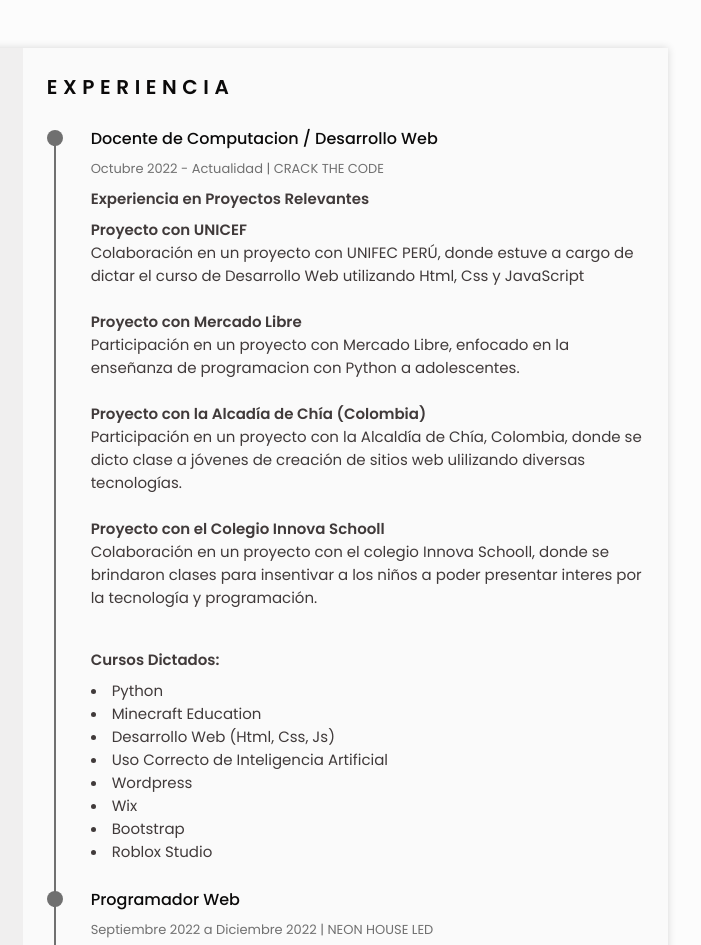
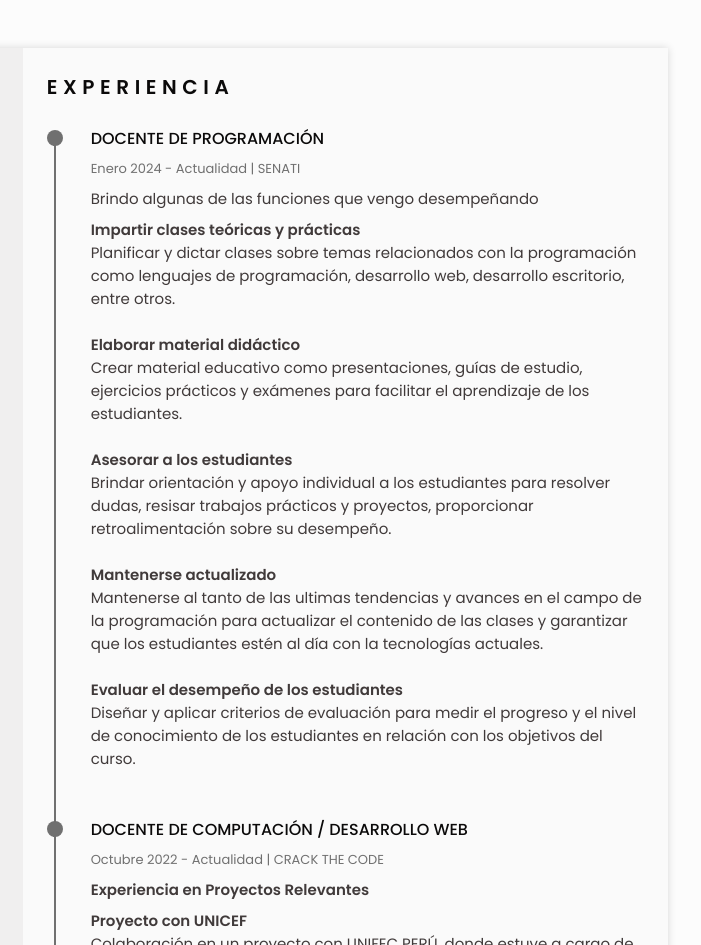
Before and after one commit to DevSaulSneider/SaulChavez-Developer, a plain HTML site: page index.html in a window 1280 px wide. Shown: the top 945 px of the page, 456-1157 px from the left. Drawn offline with nearby package versions, Linux system fonts and the light colour scheme.

Commit message:
actualizacion cv y senati

```diff
--- a/index.html
+++ b/index.html
@@ -75,7 +75,8 @@
               <h3 class='home__profession dweb'>Web Developer</h3>
 
               <div>
-                <a download='SaulChavez-ProfesorComputacion.pdf' href='public/pdf/cv_completo.pdf' class='home__button-movil'>
+                <a download='SaulChavez-ProfesorComputacion.pdf' href='public/pdf/cv_completo.pdf'
+                  class='home__button-movil'>
                   Descargar CV</a>
               </div>
             </div>
@@ -125,7 +126,11 @@
         <!-- perfil -->
         <section class="perfil section" id="perfil">
           <h2 class="section-title">perfil</h2>
-          <p class="perfil__description">Soy un profesional técnico titulado en Desarrollo de Software por SENATI, apasionado por la tecnología y con un firme compromiso de aprendizaje continuo. Mi enfoque es trabajar en equipo y contribuir al máximo de mis habilidades para superar las expectativas. Durante mi formación profesional, he tenido la oportunidad de impartir clases en el ámbito de la informática y la tecnología, lo que ha fortalecido mi pasión por compartir conocimientos y fomentar el crecimiento de otros.</p>
+          <p class="perfil__description">Soy un profesional técnico titulado en Desarrollo de Software por SENATI,
+            apasionado por la tecnología y con un firme compromiso de aprendizaje continuo. Mi enfoque es trabajar en
+            equipo y contribuir al máximo de mis habilidades para superar las expectativas. Durante mi formación
+            profesional, he tenido la oportunidad de impartir clases en el ámbito de la informática y la tecnología, lo
+            que ha fortalecido mi pasión por compartir conocimientos y fomentar el crecimiento de otros.</p>
         </section>
         <!-- educacion -->
         <section class="educacion section" id="educacion">
@@ -224,25 +229,73 @@
               </div>
 
               <div class="experiencia__data bd-grid">
-                <h3 class="experiencia__title">Docente de Computacion / Desarrollo Web</h3>
+                <h3 class="experiencia__title">DOCENTE DE PROGRAMACI&Oacute;N</h3>
+                <span class="experiencia__company">Enero 2024 - Actualidad | SENATI</span>
+                <p class="experiencia__description">
+                  Brindo algunas de las funciones que vengo desempe&ntilde;ando
+                </p>
+                <ul>
+                  <li> <b>Impartir clases te&oacute;ricas y pr&aacute;cticas</b></li>
+                  <ul>
+                    <li>Planificar y dictar clases sobre temas relacionados con la programaci&oacute;n como lenguajes de
+                      programaci&oacute;n, desarrollo web, desarrollo escritorio, entre otros.</li><br>
+                  </ul>
+                  <li> <b>Elaborar material did&aacute;ctico</b></li>
+                  <ul>
+                    <li> Crear material educativo como presentaciones, gu&iacute;as de estudio, ejercicios
+                      pr&aacute;cticos y ex&aacute;menes para facilitar el aprendizaje de los estudiantes. </li><br>
+                  </ul>
+                  <li> <b>Asesorar a los estudiantes</b></li>
+                  <ul>
+                    <li> Brindar orientaci&oacute;n y apoyo individual a los estudiantes para resolver dudas, resisar
+                      trabajos pr&aacute;cticos y proyectos, proporcionar retroalimentaci&oacute;n sobre su
+                      desempe&ntilde;o. </li><br>
+                  </ul>
+                  <li> <b>Mantenerse actualizado</b></li>
+                  <ul>
+                    <li> Mantenerse al tanto de las ultimas tendencias y avances en el campo de la programaci&oacute;n
+                      para actualizar el contenido de las clases y garantizar que los estudiantes est&eacute;n al
+                      d&iacute;a con la tecnolog&iacute;as actuales. </li><br>
+                  </ul>
+                  <li> <b>Evaluar el desempe&ntilde;o de los estudiantes</b></li>
+                  <ul>
+                    <li> Dise&ntilde;ar y aplicar criterios de evaluaci&oacute;n para medir el progreso y el nivel de
+                      conocimiento de los estudiantes en relaci&oacute;n con los objetivos del curso.</li><br>
+                  </ul>
+                </ul>
+              </div>
+            </div>
+            <div class="experiencia__content">
+              <div class="experiencia__time">
+                <span class="experiencia__rounder"></span>
+                <span class="experiencia__line"></span>
+              </div>
+
+              <div class="experiencia__data bd-grid">
+                <h3 class="experiencia__title">DOCENTE DE COMPUTACI&Oacute;N / DESARROLLO WEB</h3>
                 <span class="experiencia__company">Octubre 2022 - Actualidad | CRACK THE CODE</span>
                 <p class="experiencia__description"><b>Experiencia en Proyectos Relevantes</b></p>
                 <ul>
                   <li> <b>Proyecto con UNICEF</b></li>
                   <ul>
-                      <li>Colaboraci&oacute;n en un proyecto con UNIFEC PER&Uacute;, donde estuve a cargo de dictar el curso de Desarrollo Web utilizando Html, Css y JavaScript</li><br>
+                    <li>Colaboraci&oacute;n en un proyecto con UNIFEC PER&Uacute;, donde estuve a cargo de dictar el
+                      curso de Desarrollo Web utilizando Html, Css y JavaScript</li><br>
                   </ul>
                   <li> <b>Proyecto con Mercado Libre</b></li>
                   <ul>
-                      <li>Participaci&oacute;n en un proyecto con Mercado Libre, enfocado en la enseñanza de programacion con Python a adolescentes. </li><br>
+                    <li>Participaci&oacute;n en un proyecto con Mercado Libre, enfocado en la enseñanza de programacion
+                      con Python a adolescentes. </li><br>
                   </ul>
                   <li> <b>Proyecto con la Alcad&iacute;a de Ch&iacute;a (Colombia)</b></li>
                   <ul>
-                      <li>Participaci&oacute;n en un proyecto con la Alcald&iacute;a de Ch&iacute;a, Colombia, donde se dicto clase a j&oacute;venes de creaci&oacute;n de sitios web ulilizando diversas tecnolog&iacute;as. </li><br>
+                    <li>Participaci&oacute;n en un proyecto con la Alcald&iacute;a de Ch&iacute;a, Colombia, donde se
+                      dicto clase a j&oacute;venes de creaci&oacute;n de sitios web ulilizando diversas
+                      tecnolog&iacute;as. </li><br>
                   </ul>
                   <li> <b>Proyecto con el Colegio Innova Schooll</b></li>
                   <ul>
-                      Colaboraci&oacute;n en un proyecto con el colegio Innova Schooll, donde se brindaron clases para insentivar a los niños a poder presentar interes por la tecnolog&iacute;a y programaci&oacute;n.
+                    Colaboraci&oacute;n en un proyecto con el colegio Innova Schooll, donde se brindaron clases para
+                    insentivar a los niños a poder presentar interes por la tecnolog&iacute;a y programaci&oacute;n.
                   </ul>
                 </ul><br>
                 <p> <b>Cursos Dictados:</b></p>
@@ -266,10 +319,13 @@
               </div>
 
               <div class="experiencia__data bd-grid">
-                <h3 class="experiencia__title">Programador Web</h3>
+                <h3 class="experiencia__title">PROGRAMADOR WEB</h3>
                 <span class="experiencia__company">Septiembre 2022 a Diciembre 2022 | NEON HOUSE LED</span>
                 <p class="experiencia__description">
-                  Durante mi empleo anterior, desempeñé un papel esencial en el diseño y desarrollo de sitios web, aprovechando un conjunto diverso de tecnologías, que incluyen HTML, CSS, JavaScript, Bootstrap y jQuery, para crear las páginas web solicitadas por la empresa. Mis responsabilidades abarcaron diversas actividades, entre las que destacan:
+                  Durante mi empleo anterior, desempeñé un papel esencial en el diseño y desarrollo de sitios web,
+                  aprovechando un conjunto diverso de tecnologías, que incluyen HTML, CSS, JavaScript, Bootstrap y
+                  jQuery, para crear las páginas web solicitadas por la empresa. Mis responsabilidades abarcaron
+                  diversas actividades, entre las que destacan:
                 </p>
                 <ul class="ul_default">
                   <li>Administración del Hosting.</li>
@@ -290,9 +346,13 @@
               </div>
 
               <div class="experiencia__data bd-grid">
-                <h3 class="experiencia__title">Practicante y Encargado de Area de Sistemas</h3>
+                <h3 class="experiencia__title">PRACTICANTE Y ENCARGADO DEL AREA DE SISTEMAS</h3>
                 <span class="experiencia__company">Dicembre 2021 a Julio 2022 | Creaciones Zuriel SAC</span>
-                <p class="experiencia__description">Como encargado del área de sistemas, soy un líder tecnológico experimentado con un profundo conocimiento en la gestión de tecnología de la información. Mi rol se centra en dirigir y supervisar eficazmente la infraestructura de TI de la organización, asegurando su funcionamiento óptimo y la alineación con los objetivos estratégicos. Algunas de mis responsabilidades clave incluyen:</p>
+                <p class="experiencia__description">Como encargado del área de sistemas, soy un líder tecnológico
+                  experimentado con un profundo conocimiento en la gestión de tecnología de la información. Mi rol se
+                  centra en dirigir y supervisar eficazmente la infraestructura de TI de la organización, asegurando su
+                  funcionamiento óptimo y la alineación con los objetivos estratégicos. Algunas de mis responsabilidades
+                  clave incluyen:</p>
                 <ul class="ul_default">
                   <li>Planificación Estratégica.</li>
                   <li>Administracion de Hosting y Dominio.</li>
@@ -318,32 +378,44 @@
           <div class="certificados__container bd-grid">
 
             <div class="certificados__content">
-              <h3 class="certificados__title"><i class='bx bx-medal certificados__icon'></i>Microsoft - Klatus | Participacion INMERSION en la NUBE AZ-900</h3>
-              <p class="certificados__description"><a class="experiencia__company" href="public/pdf/certificate/Constancia-InnersionenLaNubeAZ-900.pdf" target="_blank" rel="noopener noreferrer">Ver constancia</a></p>
+              <h3 class="certificados__title"><i class='bx bx-medal certificados__icon'></i>Microsoft - Klatus |
+                Participacion INMERSION en la NUBE AZ-900</h3>
+              <p class="certificados__description"><a class="experiencia__company"
+                  href="public/pdf/certificate/Constancia-InnersionenLaNubeAZ-900.pdf" target="_blank"
+                  rel="noopener noreferrer">Ver constancia</a></p>
               <!-- <p class="certificados__description">Lorem ipsum dolor sit amet consectetur adipisicing elit. Ratione
                 eveniet rem eligendi quos vitae accusamus enim ea iste natus, dignissimos quasi accusantium dolore?
                 Libero quis quos amet, a minus obcaecati.</p> -->
             </div>
 
             <div class="certificados__content">
-              <h3 class="certificados__title"><i class='bx bx-medal certificados__icon'></i>Google | Introduccion al Desarrollo Web</h3>
-              <p class="certificados__description"><a class="experiencia__company" href="public/pdf/certificate/Google-IntroduccionDesarrolloWeb.pdf" target="_blank" rel="noopener noreferrer">Ver certificado</a></p>
+              <h3 class="certificados__title"><i class='bx bx-medal certificados__icon'></i>Google | Introduccion al
+                Desarrollo Web</h3>
+              <p class="certificados__description"><a class="experiencia__company"
+                  href="public/pdf/certificate/Google-IntroduccionDesarrolloWeb.pdf" target="_blank"
+                  rel="noopener noreferrer">Ver certificado</a></p>
               <!-- <p class="certificados__description">Lorem ipsum dolor sit amet consectetur adipisicing elit. Ratione
                 eveniet rem eligendi quos vitae accusamus enim ea iste natus, dignissimos quasi accusantium dolore?
                 Libero quis quos amet, a minus obcaecati.</p> -->
             </div>
 
             <div class="certificados__content">
-              <h3 class="certificados__title"><i class='bx bx-medal certificados__icon'></i>CISCO | Entrepreneurship</h3>
-              <p class="certificados__description"><a class="experiencia__company" href="public/pdf/certificate/Entrepreneurship_SaulChavez.pdf" target="_blank" rel="noopener noreferrer">Ver certificado</a></p>
+              <h3 class="certificados__title"><i class='bx bx-medal certificados__icon'></i>CISCO | Entrepreneurship
+              </h3>
+              <p class="certificados__description"><a class="experiencia__company"
+                  href="public/pdf/certificate/Entrepreneurship_SaulChavez.pdf" target="_blank"
+                  rel="noopener noreferrer">Ver certificado</a></p>
               <!-- <p class="certificados__description">Lorem ipsum dolor sit amet consectetur adipisicing elit. Ratione
                 eveniet rem eligendi quos vitae accusamus enim ea iste natus, dignissimos quasi accusantium dolore?
                 Libero quis quos amet, a minus obcaecati.</p> -->
             </div>
 
             <div class="certificados__content">
-              <h3 class="certificados__title"><i class='bx bx-medal certificados__icon'></i>CISCO | Introduction to Cybersecurity</h3>
-              <p class="certificados__description"><a class="experiencia__company" href="public/pdf/certificate/IntroductionCybersecurity_SaulChavez.pdf" target="_blank" rel="noopener noreferrer">Ver certificado</a></p>
+              <h3 class="certificados__title"><i class='bx bx-medal certificados__icon'></i>CISCO | Introduction to
+                Cybersecurity</h3>
+              <p class="certificados__description"><a class="experiencia__company"
+                  href="public/pdf/certificate/IntroductionCybersecurity_SaulChavez.pdf" target="_blank"
+                  rel="noopener noreferrer">Ver certificado</a></p>
               <!-- <p class="certificados__description">Lorem ipsum dolor sit amet consectetur adipisicing elit. Ratione
                 eveniet rem eligendi quos vitae accusamus enim ea iste natus, dignissimos quasi accusantium dolore?
                 Libero quis quos amet, a minus obcaecati.</p> -->
@@ -351,39 +423,53 @@
 
             <div class="certificados__content">
               <h3 class="certificados__title"><i class='bx bx-medal certificados__icon'></i>CISCO | Get Connected</h3>
-              <p class="certificados__description"><a class="experiencia__company" href="public/pdf/certificate/GetConnected_SaulChavez.pdf" target="_blank" rel="noopener noreferrer">Ver certificado</a></p>
+              <p class="certificados__description"><a class="experiencia__company"
+                  href="public/pdf/certificate/GetConnected_SaulChavez.pdf" target="_blank"
+                  rel="noopener noreferrer">Ver certificado</a></p>
               <!-- <p class="certificados__description">Lorem ipsum dolor sit amet consectetur adipisicing elit. Ratione
                 eveniet rem eligendi quos vitae accusamus enim ea iste natus, dignissimos quasi accusantium dolore?
                 Libero quis quos amet, a minus obcaecati.</p> -->
             </div>
 
             <div class="certificados__content">
-              <h3 class="certificados__title"><i class='bx bx-medal certificados__icon'></i>CISCO | Introduction to IoT</h3>
-              <p class="certificados__description"><a class="experiencia__company" href="public/pdf/certificate/IntroductionIOT_SaulChavez.pdf" target="_blank" rel="noopener noreferrer">Ver certificado</a></p>
+              <h3 class="certificados__title"><i class='bx bx-medal certificados__icon'></i>CISCO | Introduction to IoT
+              </h3>
+              <p class="certificados__description"><a class="experiencia__company"
+                  href="public/pdf/certificate/IntroductionIOT_SaulChavez.pdf" target="_blank"
+                  rel="noopener noreferrer">Ver certificado</a></p>
               <!-- <p class="certificados__description">Lorem ipsum dolor sit amet consectetur adipisicing elit. Ratione
                 eveniet rem eligendi quos vitae accusamus enim ea iste natus, dignissimos quasi accusantium dolore?
                 Libero quis quos amet, a minus obcaecati.</p> -->
             </div>
 
             <div class="certificados__content">
-              <h3 class="certificados__title"><i class='bx bx-medal certificados__icon'></i>CISCO | Programming Essentials in Python</h3>
-              <p class="certificados__description"><a class="experiencia__company" href="public/pdf/certificate/Python_SaulChavez.pdf" target="_blank" rel="noopener noreferrer">Ver certificado</a></p>
+              <h3 class="certificados__title"><i class='bx bx-medal certificados__icon'></i>CISCO | Programming
+                Essentials in Python</h3>
+              <p class="certificados__description"><a class="experiencia__company"
+                  href="public/pdf/certificate/Python_SaulChavez.pdf" target="_blank" rel="noopener noreferrer">Ver
+                  certificado</a></p>
               <!-- <p class="certificados__description">Lorem ipsum dolor sit amet consectetur adipisicing elit. Ratione
                 eveniet rem eligendi quos vitae accusamus enim ea iste natus, dignissimos quasi accusantium dolore?
                 Libero quis quos amet, a minus obcaecati.</p> -->
             </div>
 
             <div class="certificados__content">
-              <h3 class="certificados__title"><i class='bx bx-medal certificados__icon'></i>CISCO | Programming Essentials in C++</h3>
-              <p class="certificados__description"><a class="experiencia__company" href="public/pdf/certificate/Essentials-C++_SaulChavez.pdf" target="_blank" rel="noopener noreferrer">Ver certificado</a></p>
+              <h3 class="certificados__title"><i class='bx bx-medal certificados__icon'></i>CISCO | Programming
+                Essentials in C++</h3>
+              <p class="certificados__description"><a class="experiencia__company"
+                  href="public/pdf/certificate/Essentials-C++_SaulChavez.pdf" target="_blank"
+                  rel="noopener noreferrer">Ver certificado</a></p>
               <!-- <p class="certificados__description">Lorem ipsum dolor sit amet consectetur adipisicing elit. Ratione
                 eveniet rem eligendi quos vitae accusamus enim ea iste natus, dignissimos quasi accusantium dolore?
                 Libero quis quos amet, a minus obcaecati.</p> -->
             </div>
 
             <div class="certificados__content">
-              <h3 class="certificados__title"><i class='bx bx-medal certificados__icon'></i>CISCO | Programming Essentials in C</h3>
-              <p class="certificados__description"><a class="experiencia__company" href="public/pdf/certificate/Essentials-C_SaulChavez.pdf" target="_blank" rel="noopener noreferrer">Ver certificado</a></p>
+              <h3 class="certificados__title"><i class='bx bx-medal certificados__icon'></i>CISCO | Programming
+                Essentials in C</h3>
+              <p class="certificados__description"><a class="experiencia__company"
+                  href="public/pdf/certificate/Essentials-C_SaulChavez.pdf" target="_blank"
+                  rel="noopener noreferrer">Ver certificado</a></p>
               <!-- <p class="certificados__description">Lorem ipsum dolor sit amet consectetur adipisicing elit. Ratione
                 eveniet rem eligendi quos vitae accusamus enim ea iste natus, dignissimos quasi accusantium dolore?
                 Libero quis quos amet, a minus obcaecati.</p> -->
```
Also changed, not shown: 1 other file. Lines whose indentation alone changed are shown as unchanged.
